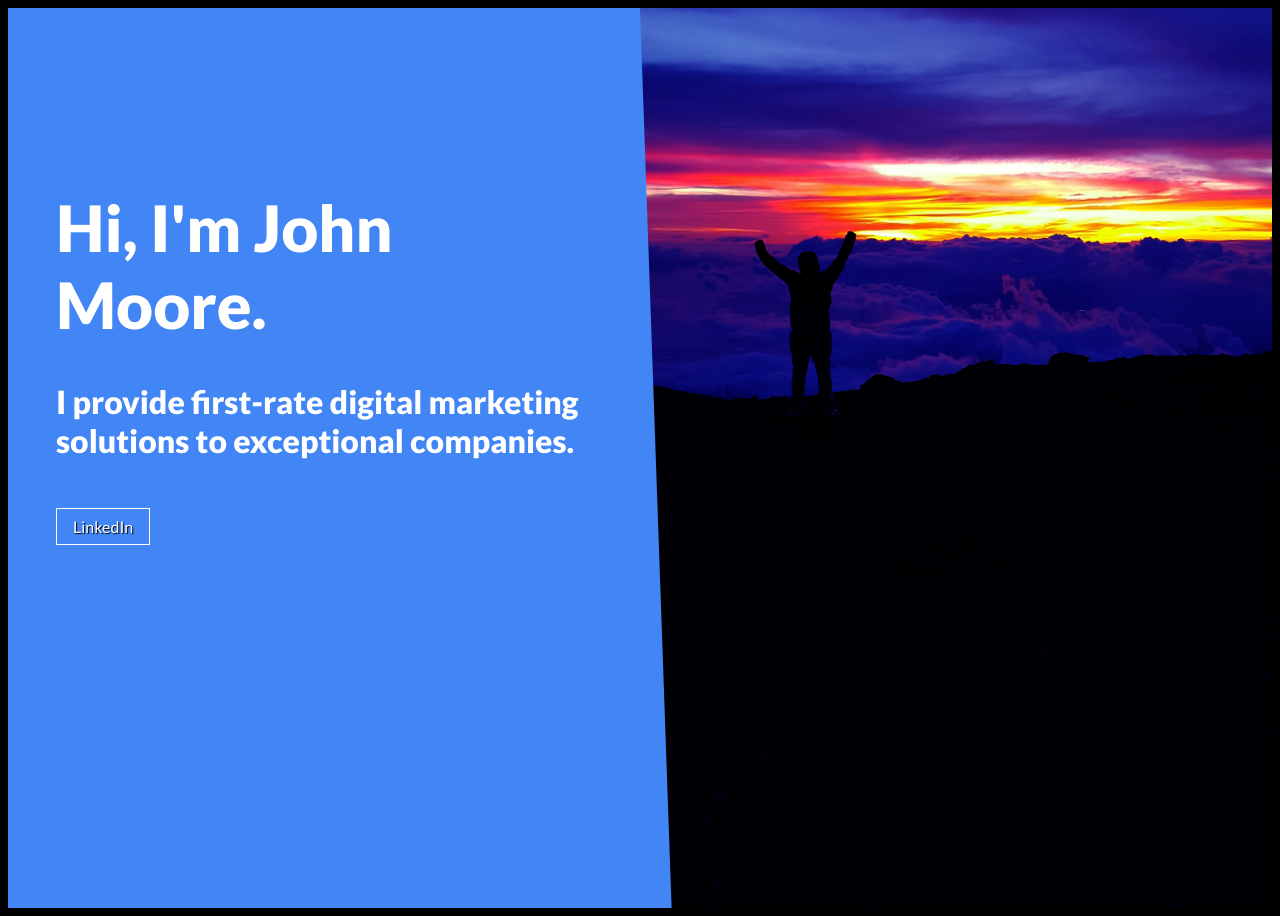
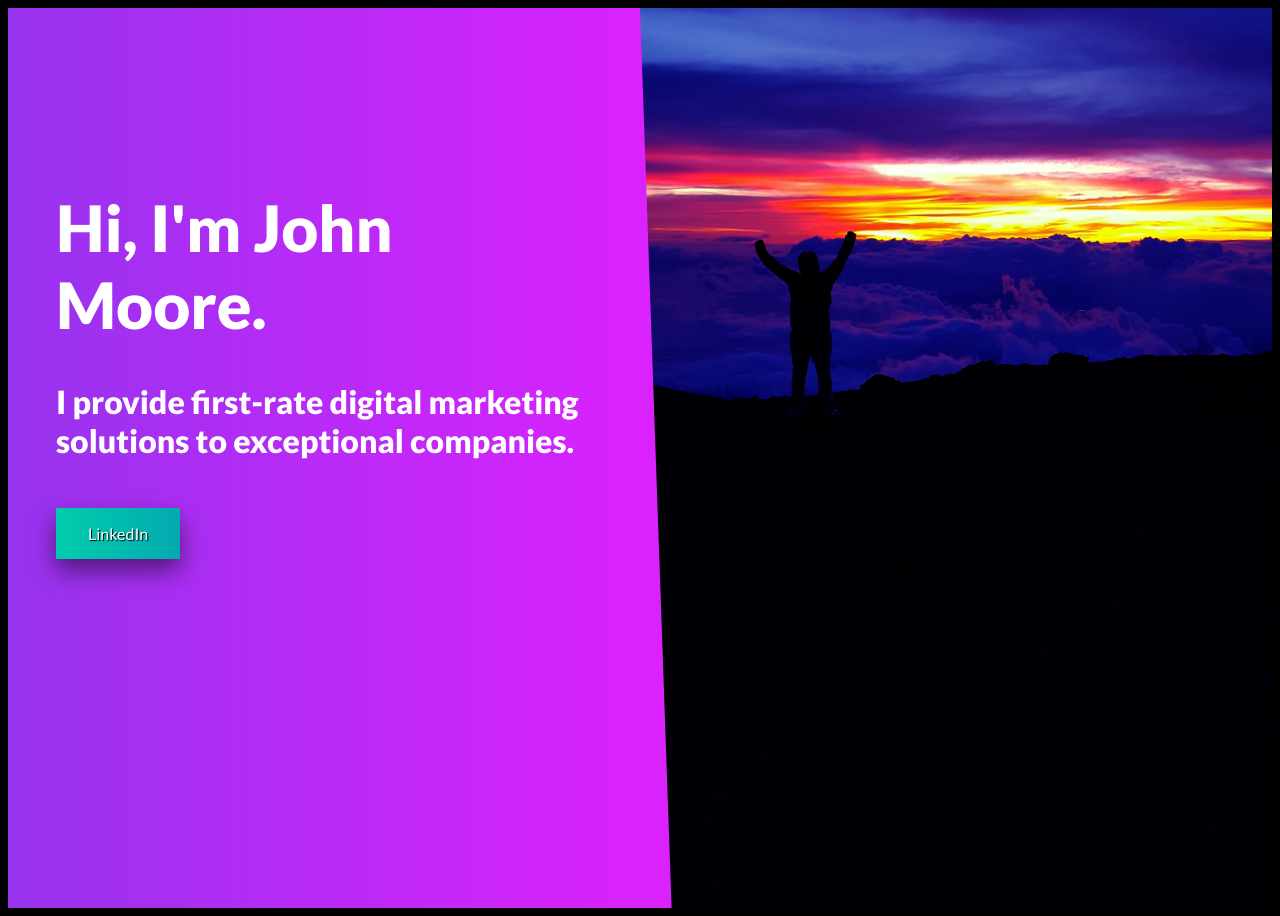
Before and after one commit to jomoweb/jomoweb.github.io, a Jekyll site: the page built from index.html, in a window 1280 px wide. Built offline with Jekyll 4.4.1, drawn with Linux system fonts in a browser that asks for light colours.

Commit message:
New background gradient css

```diff
--- a/_layouts/comingsoon.html
+++ b/_layouts/comingsoon.html
@@ -31,7 +33,9 @@
       }
 
       .left-wrapper {
-        background-color: #4285f4;
+        background: #DA22FF; /* fallback for old browsers */
+        background: -webkit-linear-gradient(to left, #DA22FF , #9733EE); /* Chrome 10-25, Safari 5.1-6 */
+        background: linear-gradient(to left, #DA22FF , #9733EE); /* W3C, IE 10+/ Edge, Firefox 16+, Chrome 26+, Opera 12+, Safari 7+ */
         float: left;
         padding: 10rem 3rem;
         position: relative;
@@ -40,7 +44,7 @@
       }
 
       .left-wrapper:after {
-        background-color: #4285f4;
+        background-color: #DA22FF;
         content: "";
         height: 100vh;
         position: absolute;
@@ -88,15 +92,28 @@
       }
 
       .button {
-        border: 1px solid #fff;
+        background: #DA22FF; /* fallback for old browsers */
+        background: -webkit-linear-gradient(to right, #DA22FF , #9733EE); /* Chrome 10-25, Safari 5.1-6 */
+        background: linear-gradient(to right, #DA22FF , #9733EE); /* W3C, IE 10+/ Edge, Firefox 16+, Chrome 26+, Opera 12+, Safari 7+ */
+        background: #02AAB0; /* fallback for old browsers */
+        background: -webkit-linear-gradient(to left, #02AAB0 , #00CDAC); /* Chrome 10-25, Safari 5.1-6 */
+        background: linear-gradient(to left, #02AAB0 , #00CDAC); /* W3C, IE 10+/ Edge, Firefox 16+, Chrome 26+, Opera 12+, Safari 7+ */
+        box-shadow: 0 .75rem 1.5rem 0 rgba(0,0,0,.5);
         color: #fff;
         display: inline-block;
         font-weight: normal;
-        padding: .5rem 1rem;
+        padding: 1rem 2rem;
         text-align: center;
         text-decoration: none;
         text-shadow: 1px 1px 1px #000000;
       }
+
+      .button:hover {
+        background: #02AAB0; /* fallback for old browsers */
+        background: -webkit-linear-gradient(to right, #02AAB0 , #00CDAC); /* Chrome 10-25, Safari 5.1-6 */
+        background: linear-gradient(to right, #02AAB0 , #00CDAC); /* W3C, IE 10+/ Edge, Firefox 16+, Chrome 26+, Opera 12+, Safari 7+ */
+      }
+
     </style>
   <head>
   <body>
@@ -105,7 +122,7 @@
       <div class="left-wrapper">
 
         <h1><span>Hi, I'm John Moore.</span><br>I provide first-rate digital marketing solutions to exceptional companies.</h1>
-        <a href="https://www.linkedin.com/in/jomoweb" class="button">LinkedIn</a>
+        <a href="https://www.linkedin.com/in/jomoweb" class="button" target="_blank">LinkedIn</a>
 
       </div>
       <div class="divider">
```
Also changed, not shown: other parts of _layouts/comingsoon.html (+2 -0 lines).
